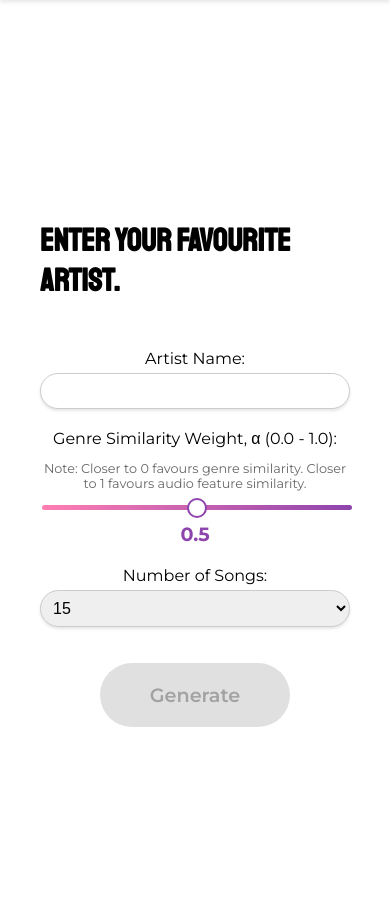
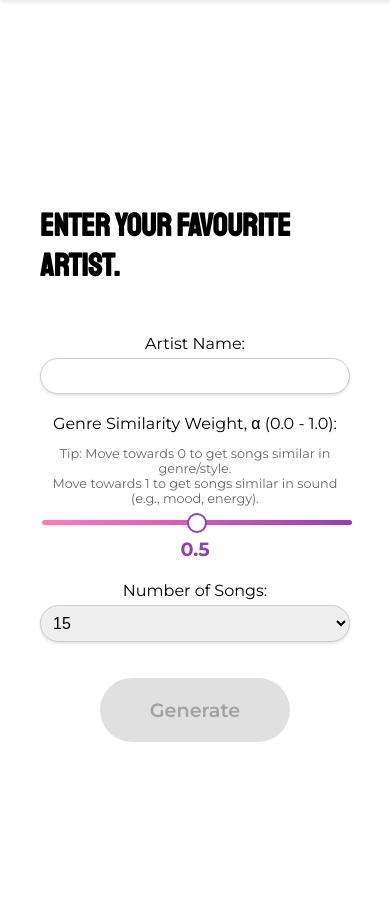
Before and after one commit to joelytin/TuneTopia, a Flask app: page /recommend in a window 390 px wide. Shown: the part 80-979 px from the top of the page. Run offline with Flask 3, Linux system fonts and the light colour scheme; parts of the project's set-up code (start-up, migrations or seed data) failed here and were passed over.

Commit message:
Clarify tip in recommend page, responsive design for result page

```diff
--- a/static/css/result-styles.css
+++ b/static/css/result-styles.css
@@ -244,9 +244,13 @@ section {
 }
 
 /* Responsive Filter Layout (Stack on small screens) */
-@media (max-width: 600px) {
+@media (max-width: 900px) {
    .filters {
       flex-direction: column;
       align-items: stretch;
    }
+
+   .track-cards {
+      grid-template-columns: 1fr;  /* Force 1 column layout */
+   }
 }
--- a/templates/recommend.html
+++ b/templates/recommend.html
@@ -17,7 +17,7 @@
 
         <div class="form-group">
             <label for="alpha">Genre Similarity Weight, α (0.0 - 1.0):</label>
-            <p class="note">Note: Closer to 0 favours genre similarity. Closer to 1 favours audio feature similarity.</p>
+            <p class="note">Tip: Move towards 0 to get songs similar in genre/style. <br>Move towards 1 to get songs similar in sound (e.g., mood, energy).</p>
 
             <input type="range" id="alpha" name="alpha" min="0.0" max="1.0" step="0.1" value="0.5" oninput="updateAlphaValue(this.value)">
             <span id="alpha-value">0.5</span>
--- a/templates/result.html
+++ b/templates/result.html
@@ -40,6 +40,7 @@
             <li><strong>Danceability:</strong> How suitable a track is for dancing (0.0 - 1.0).</li>
             <li><strong>Valence:</strong> Positivity of the track's mood (0.0 - 1.0).</li>
             <li><strong>Loudness:</strong> The overall volume level of the track in decibels (dB).</li>
+            <li><strong>Time Signature:</strong> The number of beats in a measure (e.g., 4/4).</li>
         </ul>
     </div>
 
```
